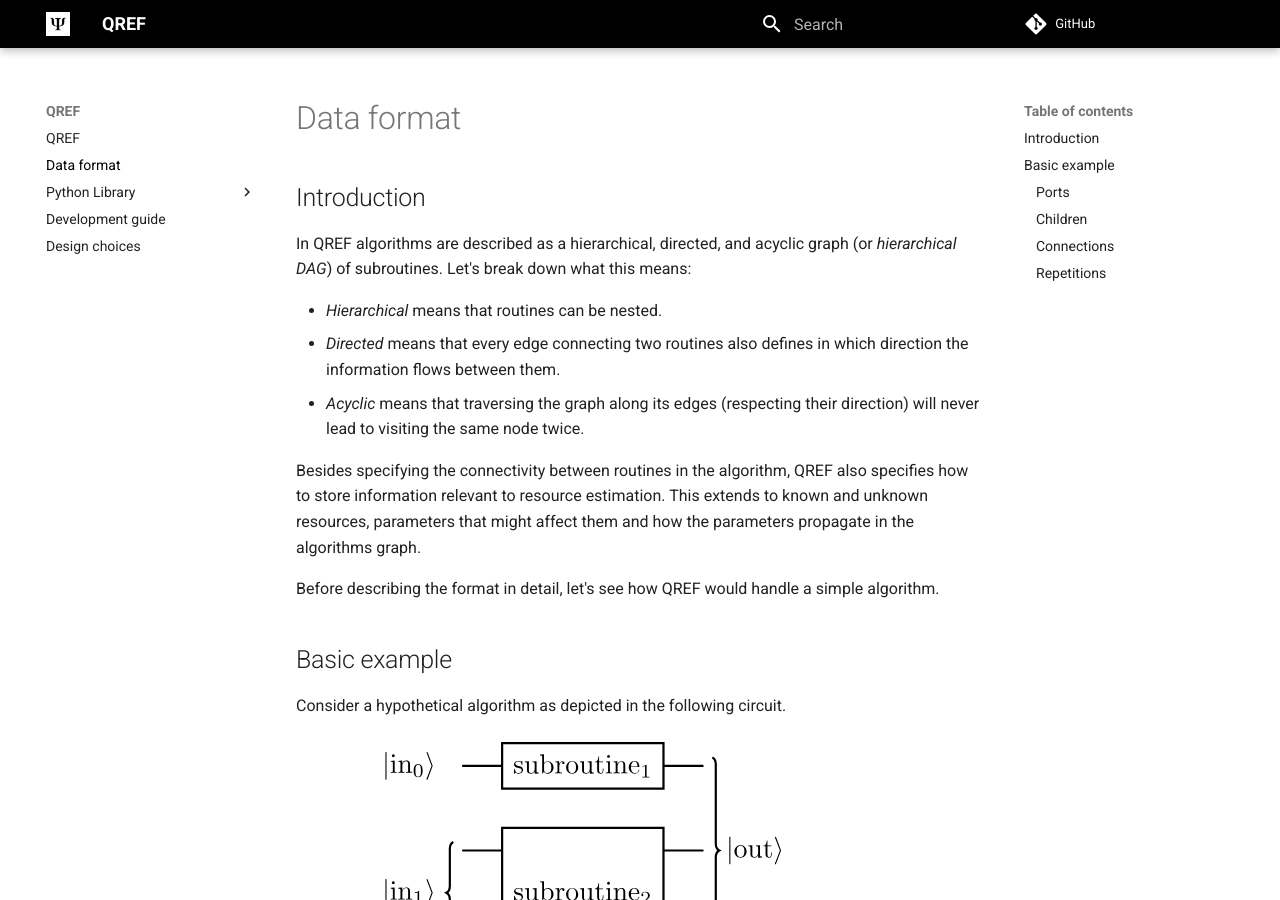
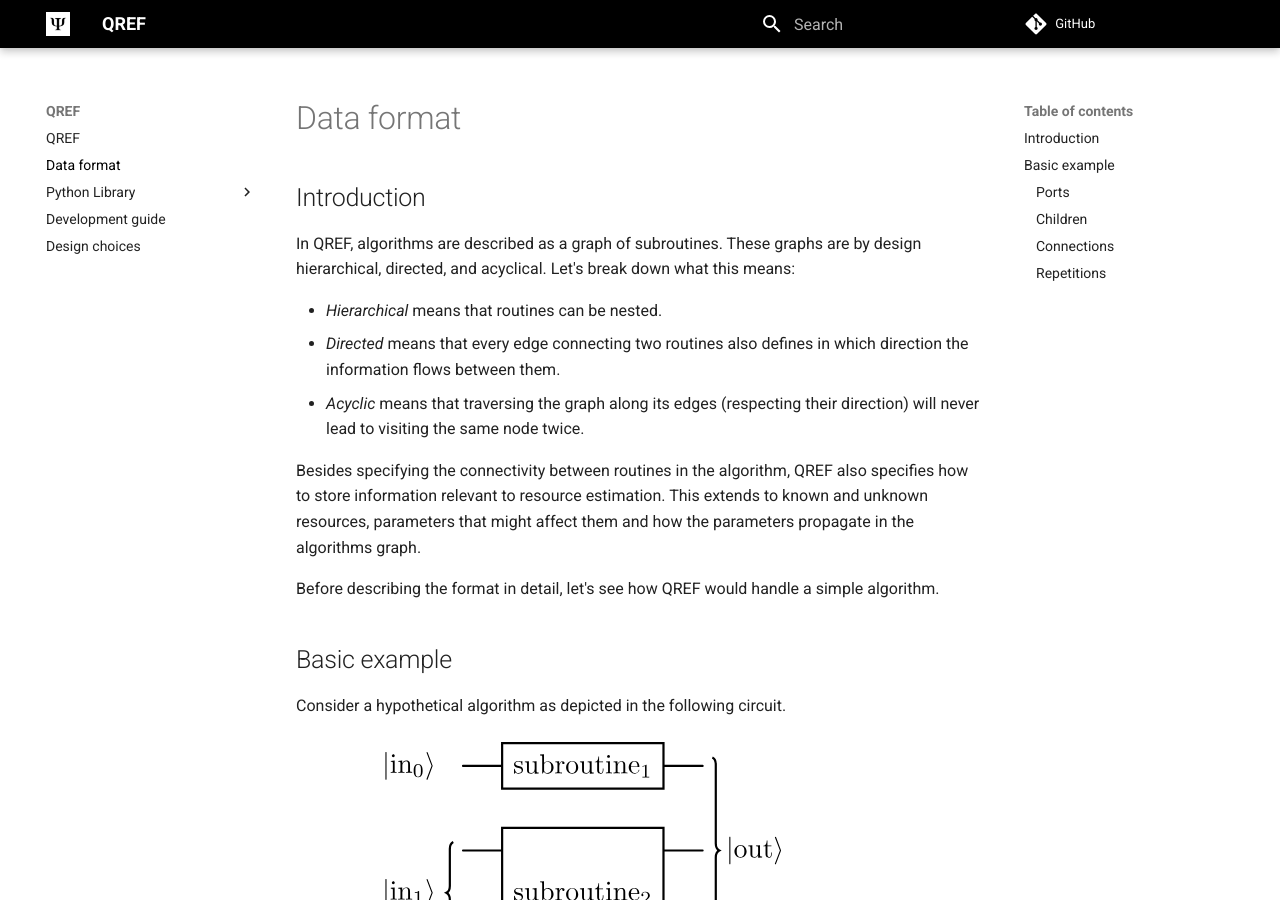
Before and after one commit to PsiQ/qref, an MkDocs documentation site: the page built from docs/format.md, in a window 1280 px wide and 900 px high. Built offline with MkDocs 1.6.1 and Material for MkDocs 9.7.7, drawn with Linux system fonts in a browser that asks for light colours; comment, search, counter and statistics services are not loaded; the version menu is left out.

Commit message:
Reworded the first sentence; removed reference to DAG as it is not mentioned anywhere else.

```diff
--- a/docs/format.md
+++ b/docs/format.md
@@ -1,8 +1,7 @@
 # Data format
 
 ## Introduction
-In QREF algorithms are described as a hierarchical, directed, and
-acyclic graph (or _hierarchical DAG_) of subroutines. Let's break down
+In QREF, algorithms are described as a graph of subroutines. These graphs are by design hierarchical, directed, and acyclical. Let's break down
 what this means:
 
 - *Hierarchical* means that routines can be nested.
```
